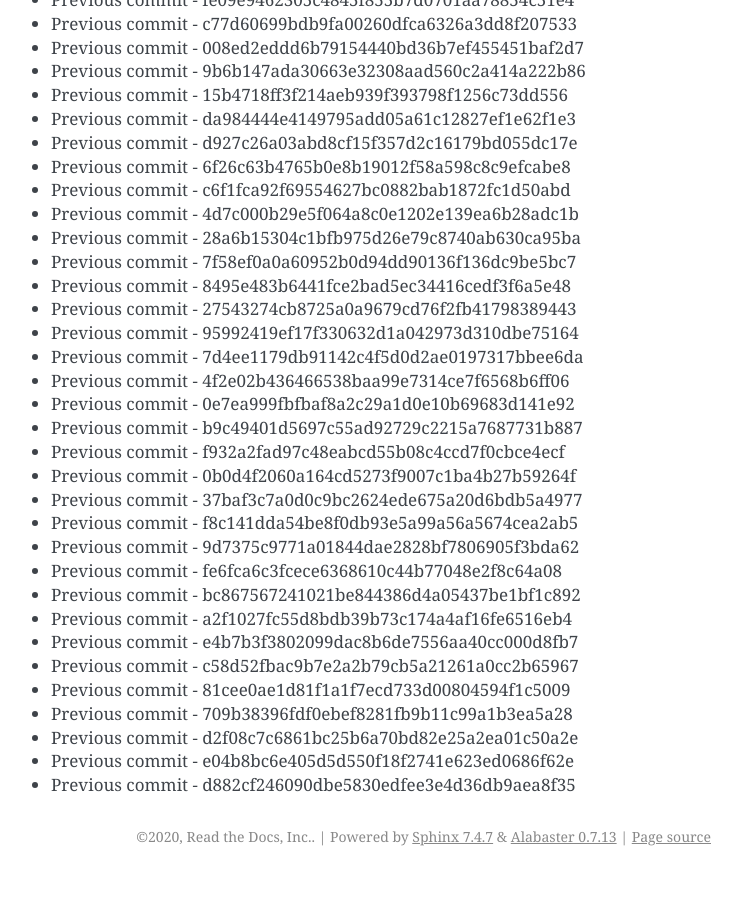
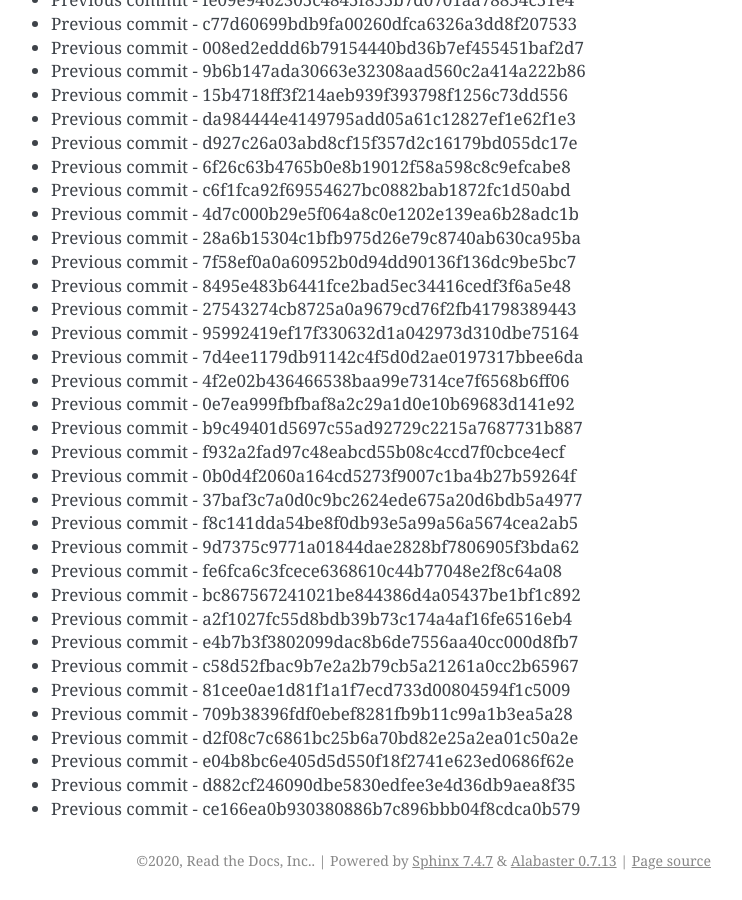
Before and after one commit to readthedocs/rtd-git-stresstest, a Sphinx documentation site: the page built from docs/updates.rst, in a window 1280 px wide and 900 px high, scrolled down 84373 px. Shown: the whole window, without its empty margins (399-1141 px from the left). Built offline with Sphinx 7.4.7, drawn with Linux system fonts in a browser that asks for light colours; before the commit the page ends 85249 px from its top, so only the background shows below that.

Commit message:
Generating commit from previous: ce166ea0b930380886b7c896bbb04f8cdca0b579

```diff
--- a/docs/updates.rst
+++ b/docs/updates.rst
@@ -3577,3 +3577,4 @@ It can be tested for any performance characteristics.
 * Previous commit - d2f08c7c6861bc25b6a70bd82e25a2ea01c50a2e
 * Previous commit - e04b8bc6e405d5d550f18f2741e623ed0686f62e
 * Previous commit - d882cf246090dbe5830edfee3e4d36db9aea8f35
+* Previous commit - ce166ea0b930380886b7c896bbb04f8cdca0b579
```
